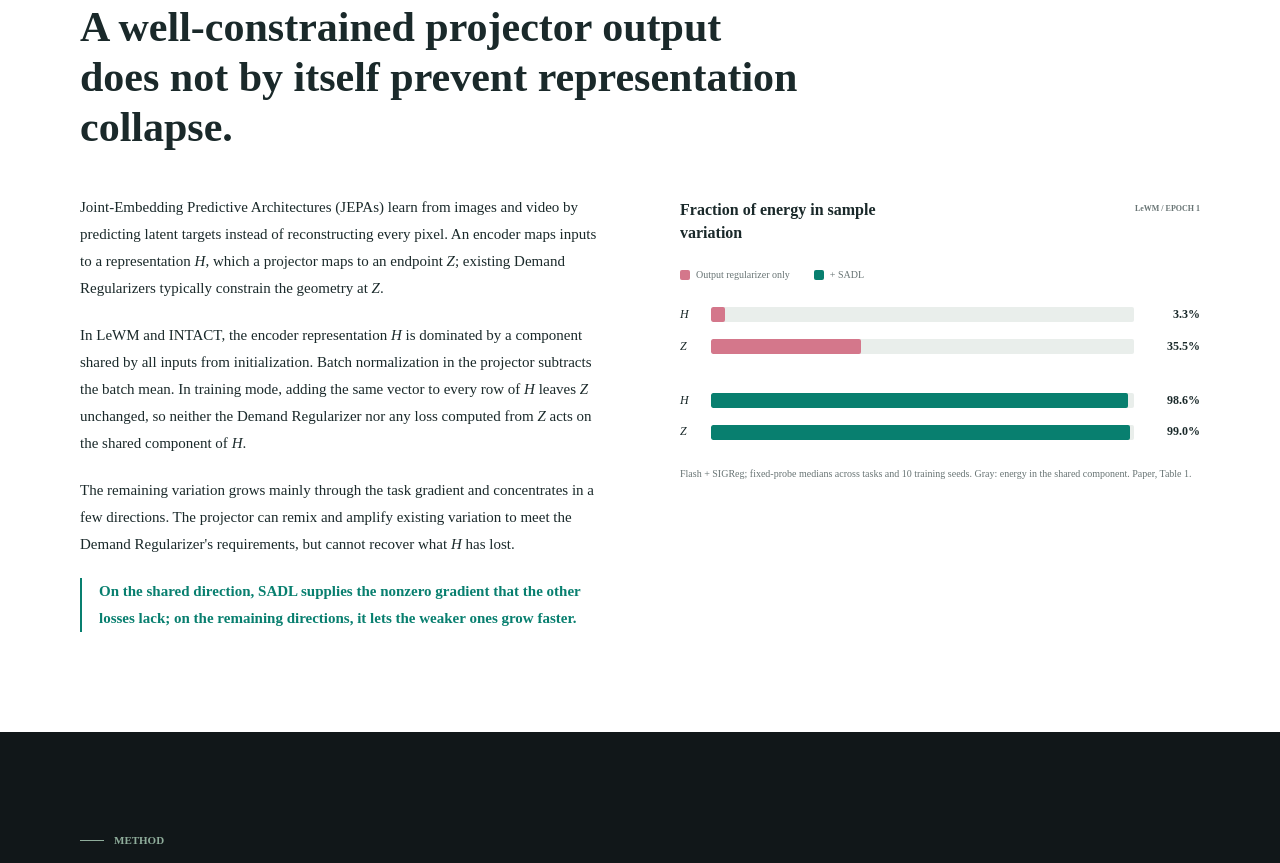
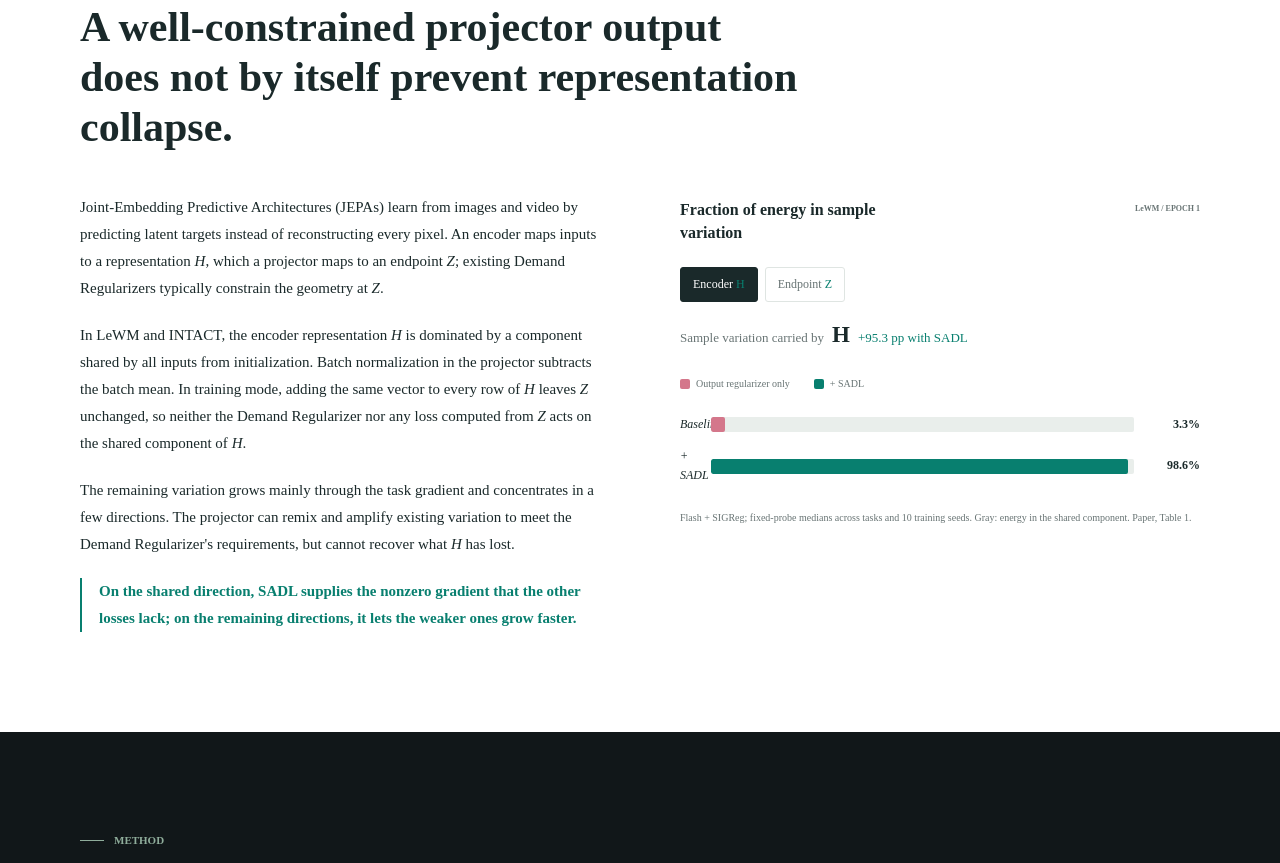
Before and after one commit to ctnkrl/SADLwebsite, a plain HTML site: page index.html in a window 1280 px wide. Shown: the part 1957-2820 px from the top of the page. Drawn offline with nearby package versions, Linux system fonts and the light colour scheme; animation ran at ten frames a second.

Commit message:
Add interactive H and Z evidence view

```diff
--- a/index.html
+++ b/index.html
@@ -48,7 +48,7 @@
     <section class="section container" id="insight">
       <div class="section-heading"><p class="eyebrow" data-t="section.insight">MOTIVATION</p><h2 data-t="insight.title">A well-constrained projector output<br>does not by itself prevent representation collapse.</h2></div>
       <div class="insight-grid"><div class="prose"><p data-t="insight.p1">Joint-Embedding Predictive Architectures (JEPAs) learn from images and video by predicting latent targets instead of reconstructing every pixel. An encoder maps inputs to a representation <em>H</em>, which a projector maps to an endpoint <em>Z</em>; existing Demand Regularizers typically constrain the geometry at <em>Z</em>.</p><p data-t="insight.p2">In LeWM and INTACT, the encoder representation <em>H</em> is dominated by a component shared by all inputs from initialization. Batch normalization in the projector subtracts the batch mean. In training mode, adding the same vector to every row of <em>H</em> leaves <em>Z</em> unchanged, so neither the Demand Regularizer nor any loss computed from <em>Z</em> acts on the shared component of <em>H</em>.</p><p data-t="insight.variation">The remaining variation grows mainly through the task gradient and concentrates in a few directions. The projector can remix and amplify existing variation to meet the Demand Regularizer's requirements, but cannot recover what <em>H</em> has lost.</p><p class="strong-line" data-t="insight.p3">On the shared direction, SADL supplies the nonzero gradient that the other losses lack; on the remaining directions, it lets the weaker ones grow faster.</p></div>
-      <div class="energy-plot"><div class="plot-heading"><h3 data-t="insight.chartTitle">Fraction of energy in sample variation</h3><span class="small-label">LeWM / EPOCH 1</span></div><div class="chart-legend"><span><b class="key baseline"></b><span data-t="label.baseline">Output regularizer only</span></span><span><b class="key sadl"></b>+ SADL</span></div><div class="energy-row"><span>H</span><div class="track"><b class="fill baseline-fill" style="width:3.3%"></b></div><strong>3.3%</strong></div><div class="energy-row"><span>Z</span><div class="track"><b class="fill baseline-fill" style="width:35.5%"></b></div><strong>35.5%</strong></div><div class="energy-divider"></div><div class="energy-row"><span>H</span><div class="track"><b class="fill sadl-fill" style="width:98.6%"></b></div><strong>98.6%</strong></div><div class="energy-row"><span>Z</span><div class="track"><b class="fill sadl-fill" style="width:99%"></b></div><strong>99.0%</strong></div><p class="figure-note" data-t="insight.note">Flash + SIGReg; fixed-probe medians across tasks and 10 training seeds. Gray: energy in the shared component. Paper, Table 1.</p></div></div>
+      <div class="energy-plot"><div class="plot-heading"><h3 data-t="insight.chartTitle">Fraction of energy in sample variation</h3><span class="small-label">LeWM / EPOCH 1</span></div><div class="energy-focus" role="group" aria-label="Representation level"><button type="button" data-energy-level="H" aria-pressed="true">Encoder <em>H</em></button><button type="button" data-energy-level="Z" aria-pressed="false">Endpoint <em>Z</em></button></div><div class="energy-readout" aria-live="polite"><span data-t="energy.readout">Sample variation carried by</span> <strong id="energy-level">H</strong><p id="energy-delta">+95.3 pp with SADL</p></div><div class="chart-legend"><span><b class="key baseline"></b><span data-t="label.baseline">Output regularizer only</span></span><span><b class="key sadl"></b>+ SADL</span></div><div class="energy-row"><span>Baseline</span><div class="track"><b id="energy-baseline" class="fill baseline-fill" style="width:3.3%"></b></div><strong id="energy-baseline-value">3.3%</strong></div><div class="energy-row"><span>+ SADL</span><div class="track"><b id="energy-sadl" class="fill sadl-fill" style="width:98.6%"></b></div><strong id="energy-sadl-value">98.6%</strong></div><p class="figure-note" data-t="insight.note">Flash + SIGReg; fixed-probe medians across tasks and 10 training seeds. Gray: energy in the shared component. Paper, Table 1.</p></div></div>
     </section>
     <section class="section method-section" id="method"><div class="container">
       <div class="section-heading"><p class="eyebrow" data-t="section.method">METHOD</p><h2 data-t="method.title">Demand and Supply Capacity</h2><p class="section-description" data-t="method.description">SADL reads a detached demand capacity <em>q</em>, measures the supply capacity <em>k</em> of <em>H</em>, and corrects <em>H</em> through a Supply Regularizer only when <em>k</em> &lt; <em>q</em>.</p></div>
--- a/motion.css
+++ b/motion.css
@@ -111,6 +111,7 @@ body .prose em,body .method-steps .equation,body .energy-row>span,body .objectiv
 .attention-reveal input{position:absolute;inset:0;width:100%;height:100%;margin:0;padding:0;opacity:0;cursor:ew-resize}
 .attention-reveal:focus-within{outline:3px solid var(--green);outline-offset:4px}
 .scene-view-controls{display:flex;gap:8px}.scene-view-controls .icon-button{width:38px;height:38px}.scene-view-controls .icon-button:disabled{opacity:.35;cursor:default}
+.energy-focus{display:flex;gap:7px;margin:22px 0 14px}.energy-focus button{border:1px solid var(--line);background:transparent;border-radius:3px;color:var(--muted);font:inherit;font-size:12px;padding:7px 12px;cursor:pointer}.energy-focus button[aria-pressed=true]{background:var(--ink);border-color:var(--ink);color:#fff}.energy-readout{display:flex;align-items:baseline;gap:8px;flex-wrap:wrap;margin-bottom:16px;color:var(--muted);font-size:13px}.energy-readout strong{font-family:var(--font);font-size:23px;color:var(--ink)}.energy-readout p{margin:0;color:var(--green);font-size:13px;font-variant-numeric:tabular-nums}.energy-plot .energy-row .fill{transition:width .45s cubic-bezier(.16,1,.3,1)}
 .curve-controls{display:flex;align-items:center;gap:18px;flex-wrap:wrap;margin-top:30px}.curve-controls .field-label{margin:0}.curve-controls select{width:220px}.curve-legend{display:flex;gap:22px;font-size:15px}.curve-legend>span{display:flex;align-items:center;gap:8px}.curve-key{display:inline-block;width:25px;height:3px}.curve-key.baseline{background:#2699c5}.curve-key.sadl{background:#e56d92}#image-panel .curve-figure{margin-top:18px}.curve-figure.is-single-dataset{max-width:600px;margin-inline:auto}.is-zoomed .figure-canvas{cursor:grab}.is-zoomed .figure-canvas.is-dragging{cursor:grabbing}.figure-canvas img{user-select:none;-webkit-user-drag:none}.representation-stage:focus-visible{outline:2px solid var(--green);outline-offset:4px}
 @media(max-width:1000px){.geometry-explorer{gap:28px;grid-template-columns:minmax(230px,.8fr) minmax(0,1.2fr)}.attention-view{gap:26px}}
 @media(max-width:700px){.control-filters{gap:14px;margin-bottom:22px}.control-filters>div{width:50%;max-width:none}.explorer-select{font-size:16px}.geometry-explorer{grid-template-columns:minmax(0,1fr);gap:24px;padding:24px 0}.explorer-family{margin-bottom:22px}.geometry-readout{margin-top:20px}.geometry-readout strong{font-size:34px}.geometry-readout p{font-size:14px}.geometry-legend{margin:20px 0}.geometry-selection{display:grid;grid-template-columns:minmax(0,1fr) auto;column-gap:12px}.geometry-selection>.explorer-family,.geometry-selection>.field-label,.geometry-selection>select,.geometry-selection>.geometry-readout,.geometry-selection>.geometry-legend{grid-column:1 / -1}.explorer-pagination{grid-column:1 / -1}.geometry-section .geometry-panel{width:100%;aspect-ratio:1.04}.geometry-section .geometry-figure figcaption{font-size:13px}.attention-controls{gap:14px}.attention-controls>div:first-child{width:65%}.attention-controls>div:last-child{width:35%}.attention-view{grid-template-columns:minmax(0,.65fr) minmax(0,1fr);gap:15px}.attention-view figcaption{font-size:13px;gap:6px}.attention-divider>span{width:32px;height:32px}.result-tooltip{font-size:13px;max-width:100%}}
--- a/site.js
+++ b/site.js
@@ -11,12 +11,13 @@
   let geometrySelection = "sigreg";
   let geometryPlaying = false;
   let geometryTimer;
+  const energyValues = { H: [3.3, 98.6], Z: [35.5, 99.0] };
 
   const chinese = {
     "curves.all": "全部四个数据集",
     "nav.insight": "问题", "nav.method": "方法", "nav.results": "控制", "nav.geometry": "几何", "nav.images": "图像", "nav.video": "视频", "nav.code": "代码",
     "explorer.regularizers": "正则项", "explorer.glyphs": "字形目标", "explorer.setting": "输出约束", "explorer.success": "第 1 个 epoch 的控制成功率", "explorer.fullFigure": "论文完整原图",
-    "attention.dataset": "数据集", "attention.sample": "样本", "attention.input": "输入",
+    "attention.dataset": "数据集", "attention.sample": "样本", "attention.input": "输入", "energy.readout": "样本差异能量占比：",
     "results.modelFilter": "模型", "results.backendFilter": "编码器后端", "results.allModels": "两种模型", "results.allBackends": "两种后端",
     "scene.label": "表征空间", "scene.collapsed": "坍塌", "scene.expanded": "展开", "scene.note": "概念动画示意",
     "video.label": "SADL / 视频", "video.title": "SADL 视频", "video.placeholder": "视频即将发布",
@@ -182,6 +183,18 @@
     updateAttentionSplit();
   }
 
+  function drawEnergy(level = document.querySelector("[data-energy-level][aria-pressed='true']")?.dataset.energyLevel || "H") {
+    const [baseline, sadl] = energyValues[level];
+    $("#energy-level").textContent = level;
+    $("#energy-baseline").style.width = `${baseline}%`;
+    $("#energy-sadl").style.width = `${sadl}%`;
+    $("#energy-baseline-value").textContent = `${baseline.toFixed(1)}%`;
+    $("#energy-sadl-value").textContent = `${sadl.toFixed(1)}%`;
+    const delta = sadl - baseline;
+    $("#energy-delta").textContent = language === "zh" ? `SADL 提高 ${delta.toFixed(1)} 个百分点` : `+${delta.toFixed(1)} pp with SADL`;
+    $$('[data-energy-level]').forEach(button => button.setAttribute("aria-pressed", String(button.dataset.energyLevel === level)));
+  }
+
   function updateAttentionSplit() {
     const split = Number($("#attention-split").value);
     $("#attention-reveal").style.setProperty("--split", `${split}%`);
@@ -254,10 +267,15 @@
     original.forEach((english, node) => { node.innerHTML = next === "zh" ? chinese[node.dataset.t] || english : english; });
     $("#language").textContent = next === "zh" ? "EN" : "中文";
     $("#language").setAttribute("aria-label", next === "zh" ? "Switch to English" : "切换为中文");
+    $$('[data-energy-level]').forEach(button => {
+      const label = button.dataset.energyLevel === "H" ? (language === "zh" ? "编码器 " : "Encoder ") : (language === "zh" ? "端点 " : "Endpoint ");
+      if (button.firstChild?.nodeType === Node.TEXT_NODE) button.firstChild.textContent = label;
+    });
     drawControls();
     updateGate();
     drawGeometry();
     drawAttention();
+    drawEnergy();
     drawImageCurve();
     syncGeometryPlayback();
     try { localStorage.setItem("sadl-language", next); } catch (_) { /* Storage may be disabled for local files. */ }
@@ -341,6 +359,7 @@
   drawImageCurve();
   ["attention-dataset", "attention-sample"].forEach(id => $("#" + id).addEventListener("change", drawAttention));
   $("#attention-split").addEventListener("input", updateAttentionSplit);
+  $$('[data-energy-level]').forEach(button => button.addEventListener("click", () => drawEnergy(button.dataset.energyLevel)));
   ["demand", "supply"].forEach((id) => $("#" + id).addEventListener("input", updateGate));
   $("#citation-text").textContent = citation;
   $("#copy-citation").addEventListener("click", () => copy(citation));
```
